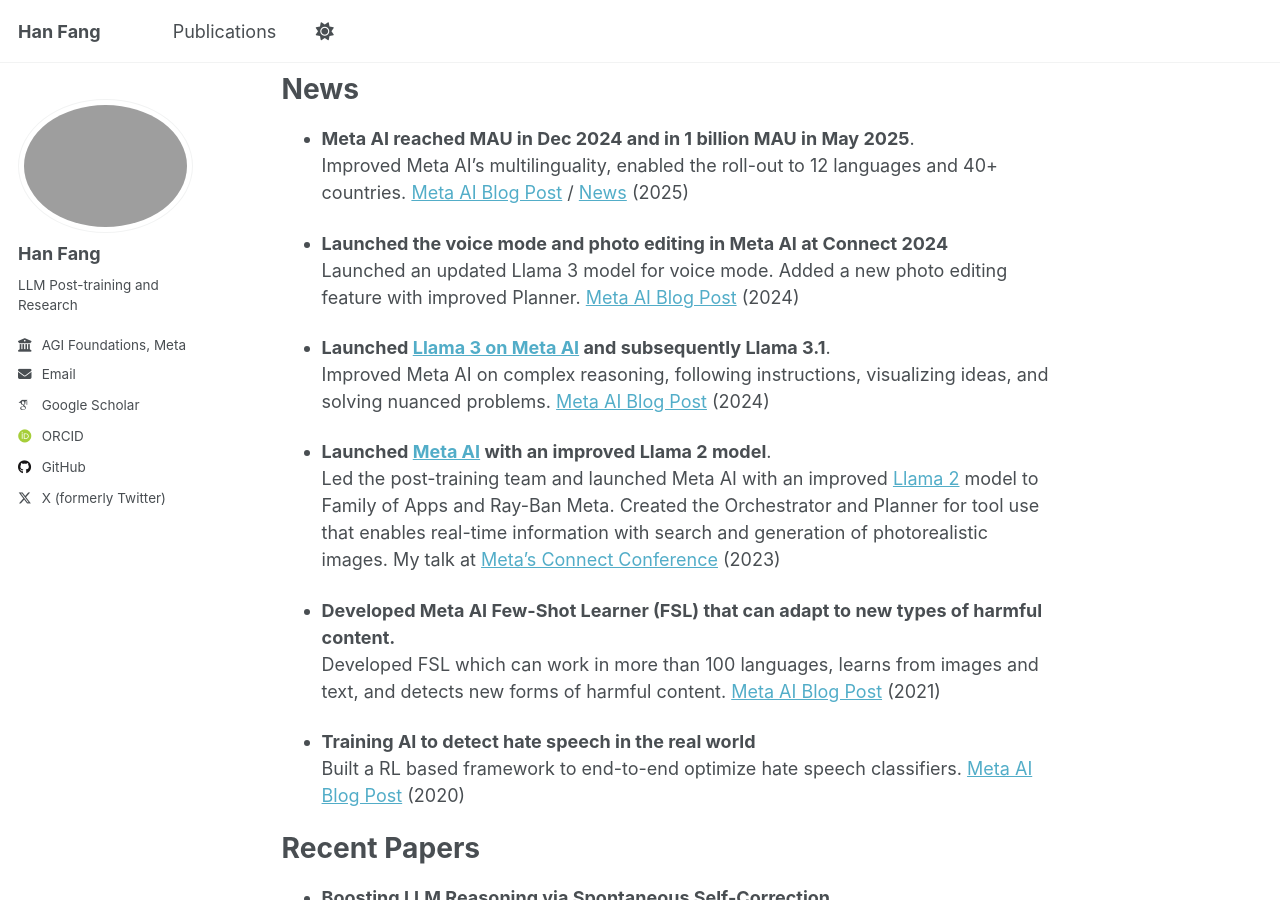
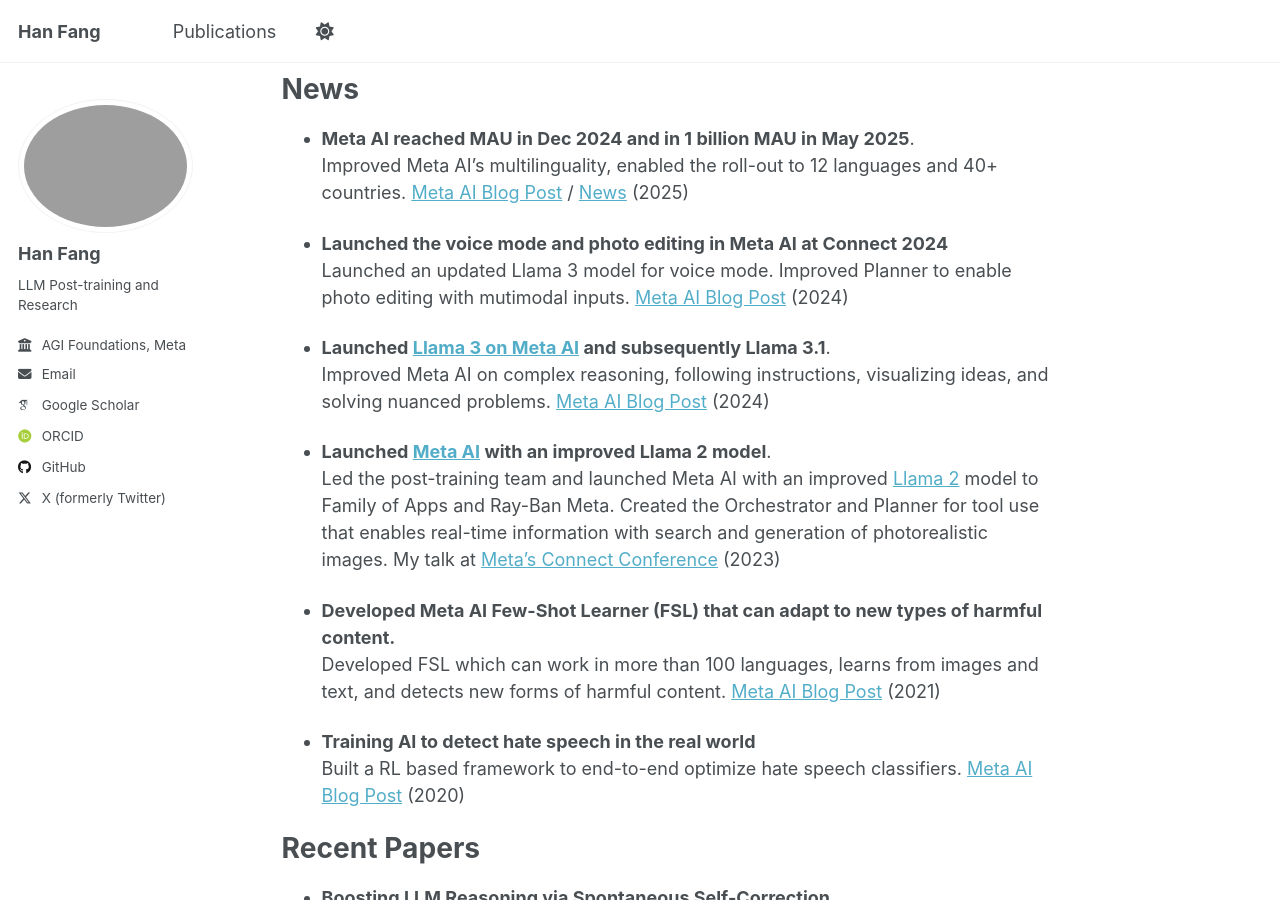
Before and after one commit to hanfang/hanfang.github.io, a Jekyll site: the page built from _pages/about.md, in a window 1280 px wide and 900 px high, scrolled down 354 px. Built offline with Jekyll 4.4.1, drawn with Linux system fonts in a browser that asks for light colours; some web fonts are replaced.

Commit message:
Update about.md

```diff
--- a/_pages/about.md
+++ b/_pages/about.md
@@ -22,7 +22,7 @@
   Improved Meta AI's multilinguality, enabled the roll-out to 12 languages and 40+ countries. [Meta AI Blog Post](https://ai.meta.com/blog/future-of-ai-built-with-llama/) / [News](https://techcrunch.com/2025/05/29/meta-ai-now-has-1b-monthly-active-users/) (2025)
 
 * **Launched the voice mode and photo editing in Meta AI at Connect 2024**
-  Launched an updated Llama 3 model for voice mode. Added a new photo editing feature with improved Planner. [Meta AI Blog Post](https://about.fb.com/news/2024/09/metas-ai-product-news-connect/)  (2024)
+  Launched an updated Llama 3 model for voice mode. Improved Planner to enable photo editing with mutimodal inputs. [Meta AI Blog Post](https://about.fb.com/news/2024/09/metas-ai-product-news-connect/)  (2024)
 
 * **Launched [Llama 3 on Meta AI](https://ai.meta.com/blog/meta-llama-3/) and subsequently Llama 3.1**.
   Improved Meta AI on complex reasoning, following instructions, visualizing ideas, and solving nuanced problems. [Meta AI Blog Post](https://ai.meta.com/blog/meta-llama-3-1/) (2024)
```
